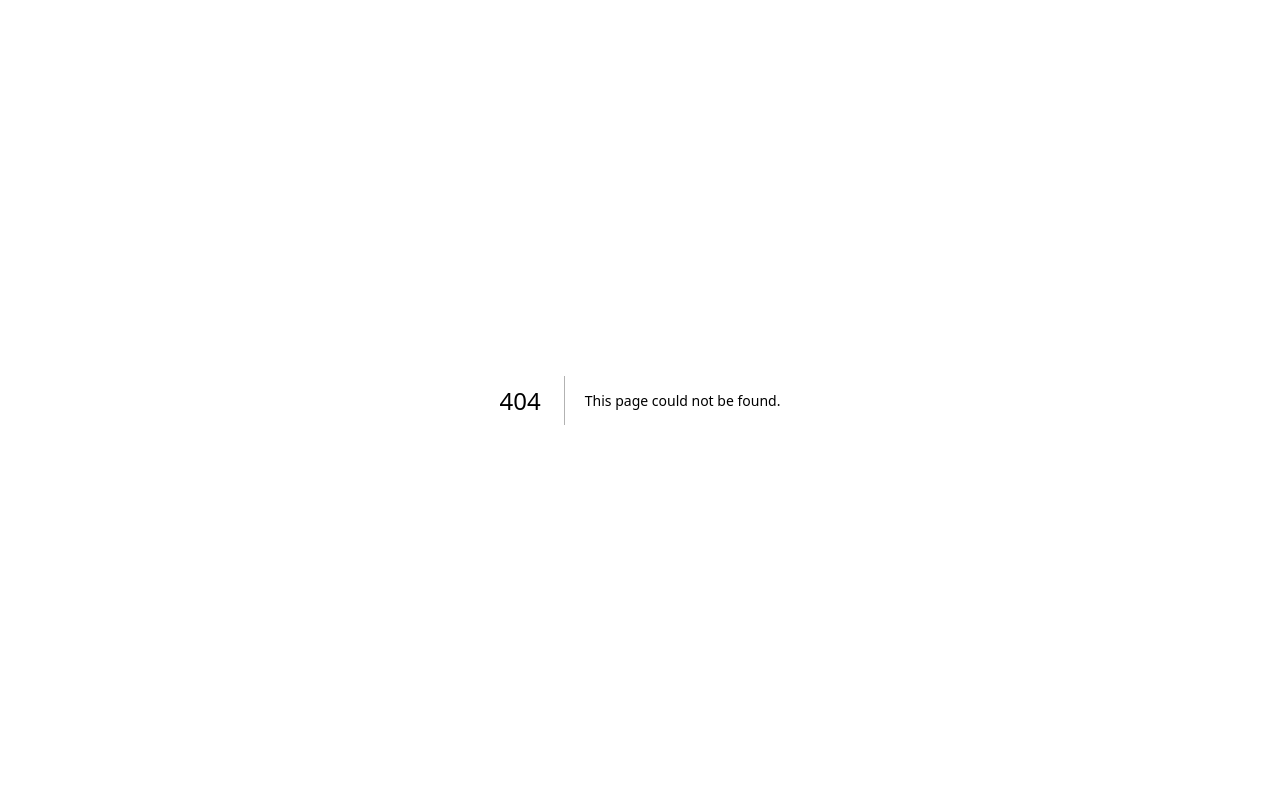
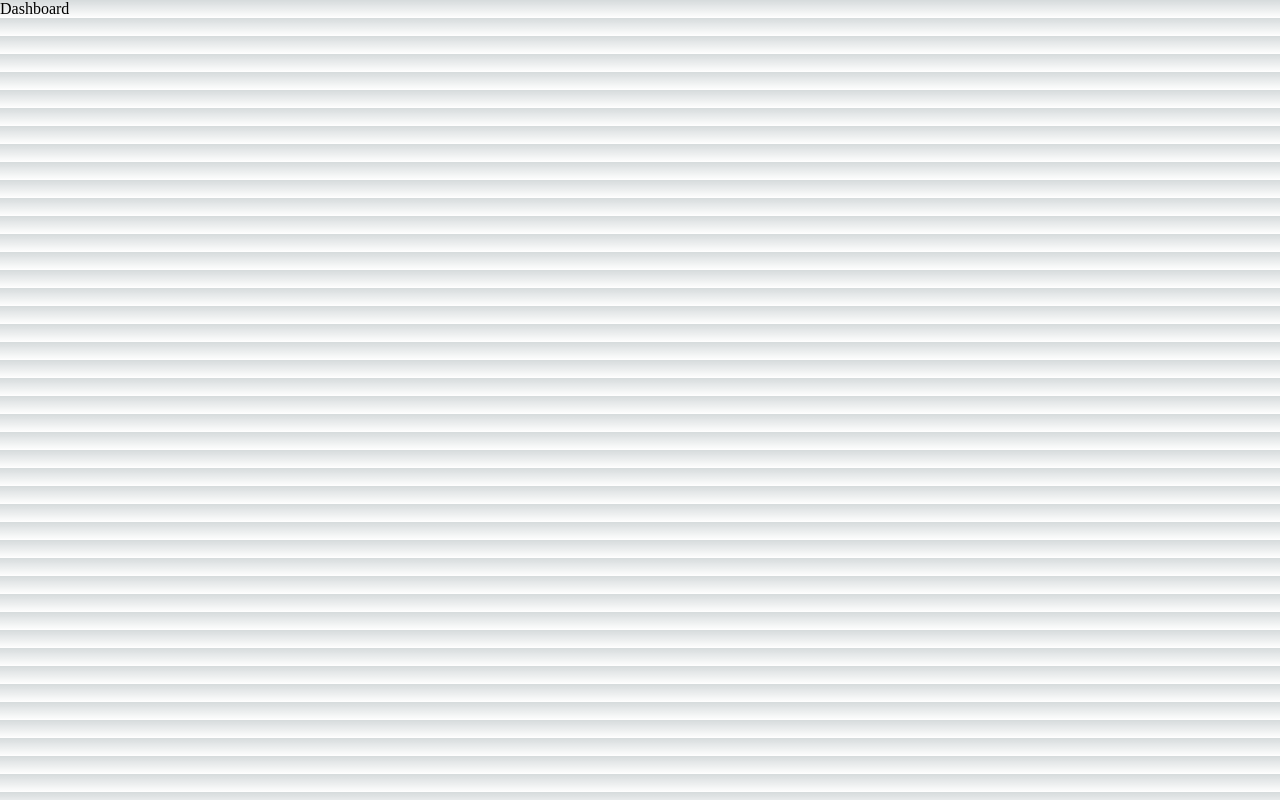
Before and after one commit to Alejandro-Bernal-M/ecobalance, a Next.js app: page /dashboard in a window 1280 px wide. Before the commit this address had no page. Built offline with nearby package versions, Linux system fonts and the light colour scheme.

Commit message:
Add dashboard component

```diff
--- /dev/null
+++ b/src/app/dashboard/page.tsx
@@ -0,0 +1,9 @@
+import React from 'react'
+
+function Dashboard() {
+  return (
+    <div>Dashboard</div>
+  )
+}
+
+export default Dashboard
```
